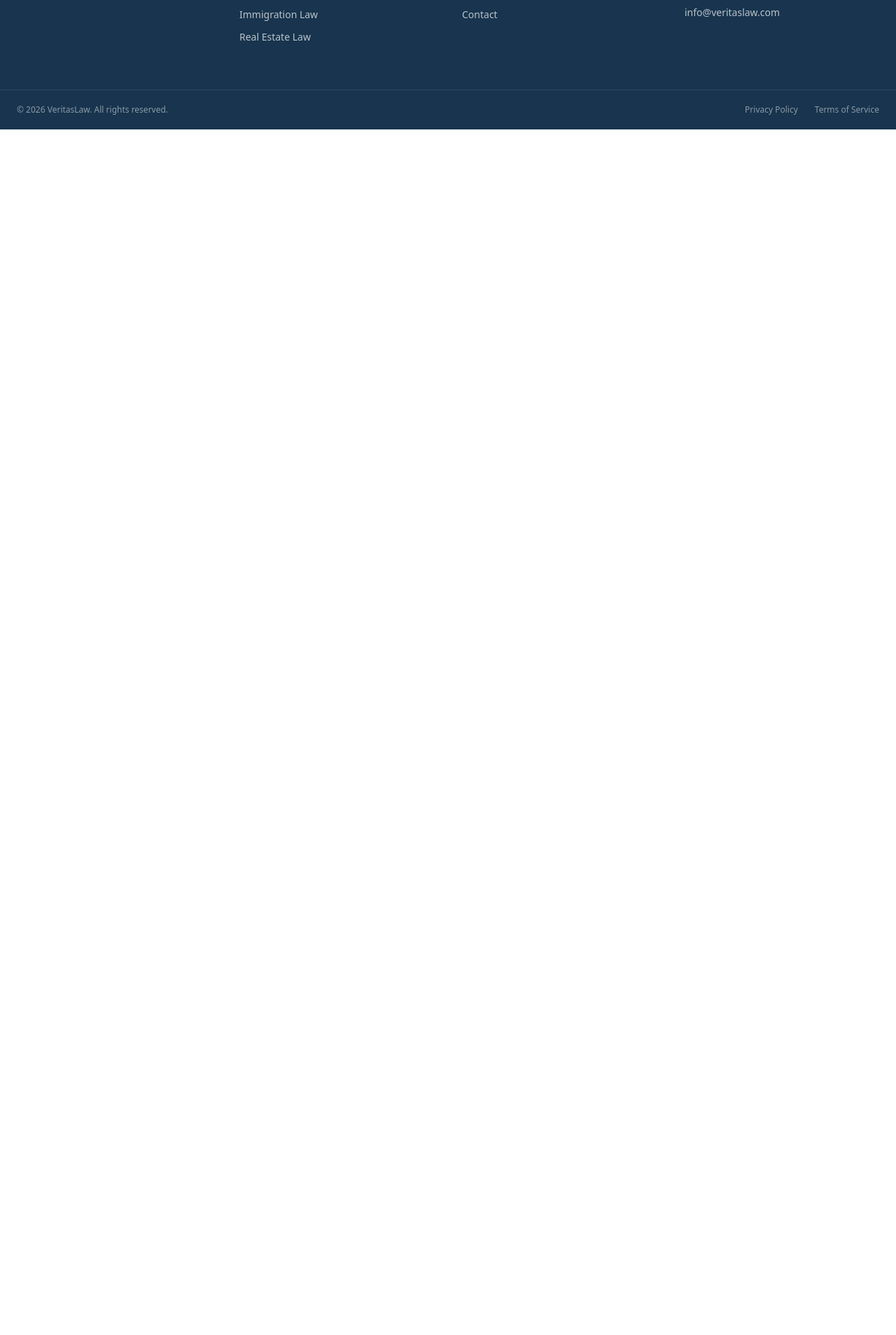
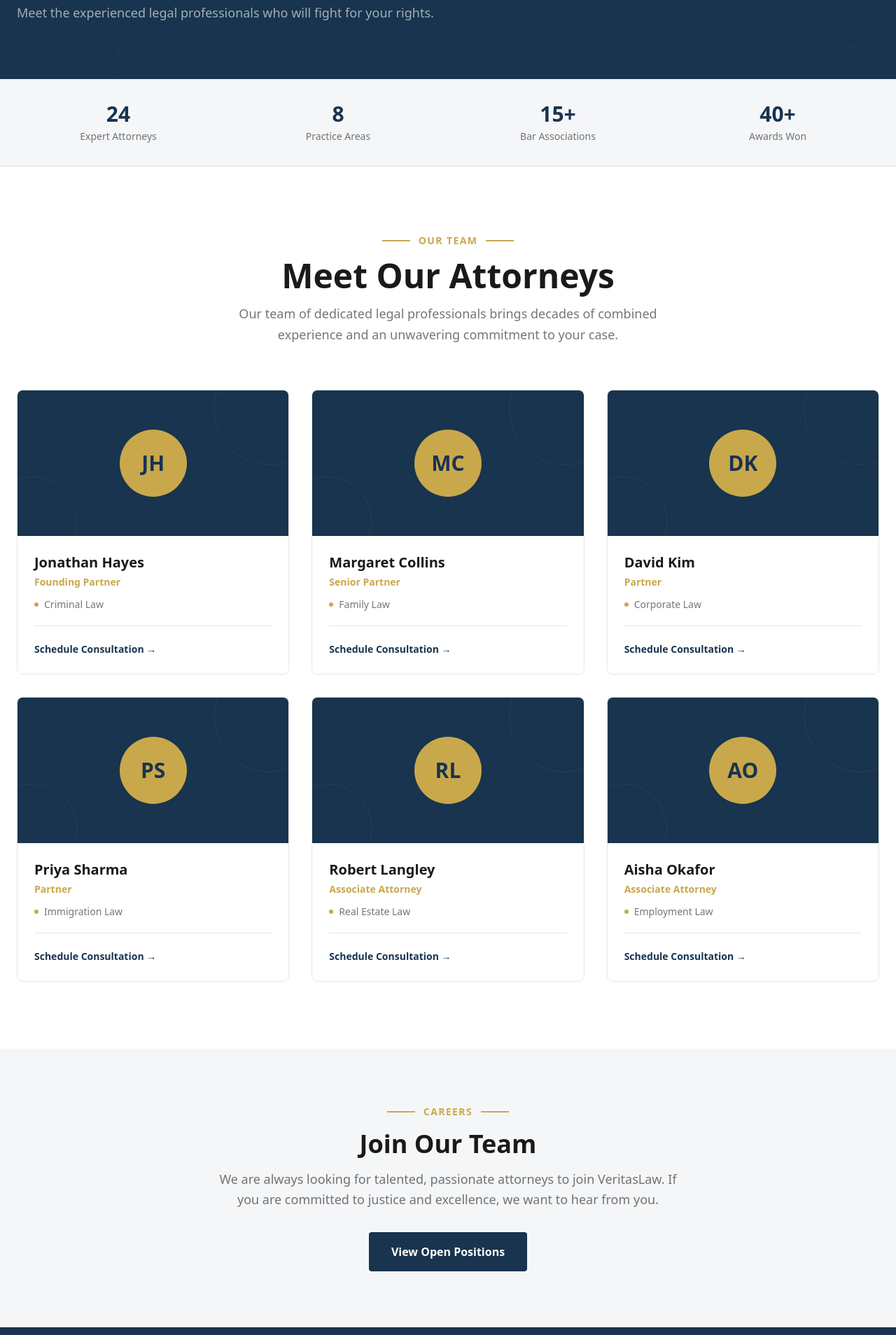
Before and after one commit to mihahaj-ul/veritas-law, a Next.js app: page /attorneys in a window 1280 px wide. Shown: the part 252-2160 px from the top of the page at 70% size. Before the commit the page ends 800 px from the top, so only its background shows below. Built offline with nearby package versions, Linux system fonts and the light colour scheme.

Commit message:
add Attorneys page with team grid and careers section

```diff
--- a/src/app/(pages)/attorneys/page.tsx
+++ b/src/app/(pages)/attorneys/page.tsx
@@ -1,3 +1,15 @@
-export default function page() {
-  return <div></div>
+import PageBanner from "@/components/ui/PageBanner";
+import AttorneysContent from "@/sections/attorneys/AttorneysContent";
+
+export default function AttorneysPage() {
+  return (
+    <main>
+      <PageBanner
+        eyebrow="Our People"
+        title="Our Attorneys"
+        subtitle="Meet the experienced legal professionals who will fight for your rights."
+      />
+      <AttorneysContent />
+    </main>
+  );
 }
--- /dev/null
+++ b/src/sections/attorneys/AttorneysContent.tsx
@@ -0,0 +1,168 @@
+import { Attorney } from "@/types";
+
+const attorneys: Attorney[] = [
+  {
+    name: "Jonathan Hayes",
+    title: "Founding Partner",
+    specialization: "Criminal Law",
+    initials: "JH",
+    image: "",
+  },
+  {
+    name: "Margaret Collins",
+    title: "Senior Partner",
+    specialization: "Family Law",
+    initials: "MC",
+    image: "",
+  },
+  {
+    name: "David Kim",
+    title: "Partner",
+    specialization: "Corporate Law",
+    initials: "DK",
+    image: "",
+  },
+  {
+    name: "Priya Sharma",
+    title: "Partner",
+    specialization: "Immigration Law",
+    initials: "PS",
+    image: "",
+  },
+  {
+    name: "Robert Langley",
+    title: "Associate Attorney",
+    specialization: "Real Estate Law",
+    initials: "RL",
+    image: "",
+  },
+  {
+    name: "Aisha Okafor",
+    title: "Associate Attorney",
+    specialization: "Employment Law",
+    initials: "AO",
+    image: "",
+  },
+];
+
+const stats = [
+  { number: "24", label: "Expert Attorneys" },
+  { number: "8", label: "Practice Areas" },
+  { number: "15+", label: "Bar Associations" },
+  { number: "40+", label: "Awards Won" },
+];
+
+export default function AttorneysContent() {
+  return (
+    <div className="bg-white">
+      {/* Stats Bar */}
+      <div className="bg-offwhite border-b border-dark/10">
+        <div className="max-w-7xl mx-auto px-6 py-8">
+          <div className="grid grid-cols-2 md:grid-cols-4 gap-6">
+            {stats.map((stat) => (
+              <div key={stat.label} className="text-center">
+                <p className="text-navy text-3xl font-bold">{stat.number}</p>
+                <p className="text-dark/60 text-sm mt-1">{stat.label}</p>
+              </div>
+            ))}
+          </div>
+        </div>
+      </div>
+
+      {/* Attorneys Grid */}
+      <section className="py-24">
+        <div className="max-w-7xl mx-auto px-6">
+          <div className="text-center mb-16">
+            <div className="flex items-center justify-center gap-3 mb-4">
+              <div className="w-10 h-0.5 bg-gold" />
+              <span className="text-gold text-sm font-semibold uppercase tracking-widest">
+                Our Team
+              </span>
+              <div className="w-10 h-0.5 bg-gold" />
+            </div>
+            <h2 className="text-dark text-4xl md:text-5xl font-bold mb-4">
+              Meet Our Attorneys
+            </h2>
+            <p className="text-dark/60 text-lg max-w-2xl mx-auto leading-relaxed">
+              Our team of dedicated legal professionals brings decades of
+              combined experience and an unwavering commitment to your case.
+            </p>
+          </div>
+
+          {/* Cards */}
+          <div className="grid grid-cols-1 md:grid-cols-2 lg:grid-cols-3 gap-8">
+            {attorneys.map((attorney) => (
+              <div
+                key={attorney.name}
+                className="group border border-dark/10 rounded-lg overflow-hidden hover:shadow-lg hover:border-gold transition-all duration-300"
+              >
+                {/* Avatar Area */}
+                <div className="bg-navy h-52 flex items-center justify-center relative overflow-hidden">
+                  <div className="absolute inset-0 opacity-10">
+                    <div className="absolute top-0 right-0 w-40 h-40 border border-gold rounded-full translate-x-1/3 -translate-y-1/3" />
+                    <div className="absolute bottom-0 left-0 w-32 h-32 border border-gold rounded-full -translate-x-1/3 translate-y-1/3" />
+                  </div>
+                  <div className="w-24 h-24 rounded-full bg-gold flex items-center justify-center relative z-10">
+                    <span className="text-navy text-3xl font-bold">
+                      {attorney.initials}
+                    </span>
+                  </div>
+                </div>
+
+                {/* Info */}
+                <div className="p-6">
+                  <h3 className="text-dark text-xl font-bold group-hover:text-navy transition-colors duration-200">
+                    {attorney.name}
+                  </h3>
+                  <p className="text-gold text-sm font-semibold mt-1">
+                    {attorney.title}
+                  </p>
+                  <div className="flex items-center gap-2 mt-3">
+                    <div className="w-1.5 h-1.5 rounded-full bg-gold" />
+                    <p className="text-dark/60 text-sm">
+                      {attorney.specialization}
+                    </p>
+                  </div>
+
+                  <div className="border-t border-dark/10 mt-5 pt-5">
+                    <a
+                      href="/contact"
+                      className="text-navy text-sm font-semibold hover:text-gold transition-colors duration-200"
+                    >
+                      Schedule Consultation →
+                    </a>
+                  </div>
+                </div>
+              </div>
+            ))}
+          </div>
+        </div>
+      </section>
+
+      {/* Join The Team CTA */}
+      <section className="bg-offwhite py-20">
+        <div className="max-w-4xl mx-auto px-6 text-center">
+          <div className="flex items-center justify-center gap-3 mb-4">
+            <div className="w-10 h-0.5 bg-gold" />
+            <span className="text-gold text-sm font-semibold uppercase tracking-widest">
+              Careers
+            </span>
+            <div className="w-10 h-0.5 bg-gold" />
+          </div>
+          <h2 className="text-dark text-4xl font-bold mb-4">Join Our Team</h2>
+          <p className="text-dark/60 text-lg leading-relaxed mb-8 max-w-2xl mx-auto">
+            We are always looking for talented, passionate attorneys to join
+            VeritasLaw. If you are committed to justice and excellence, we want
+            to hear from you.
+          </p>
+          <a
+            href="/contact"
+            className="bg-navy text-white font-semibold px-8 py-4 rounded hover:opacity-90 transition-opacity duration-200 inline-block"
+          >
+            View Open Positions
+          </a>
+        </div>
+      </section>
+    </div>
+  );
+}
```
